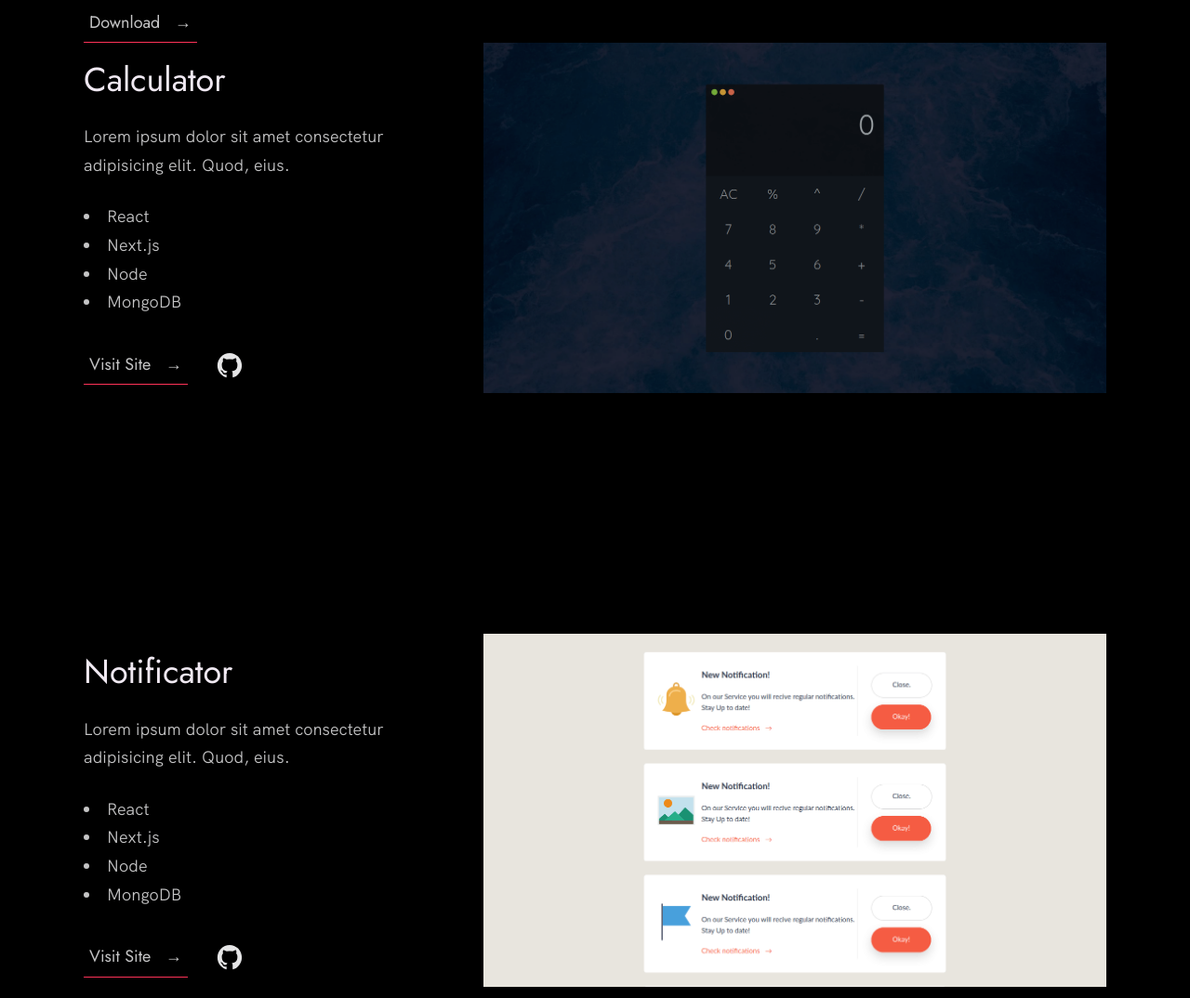
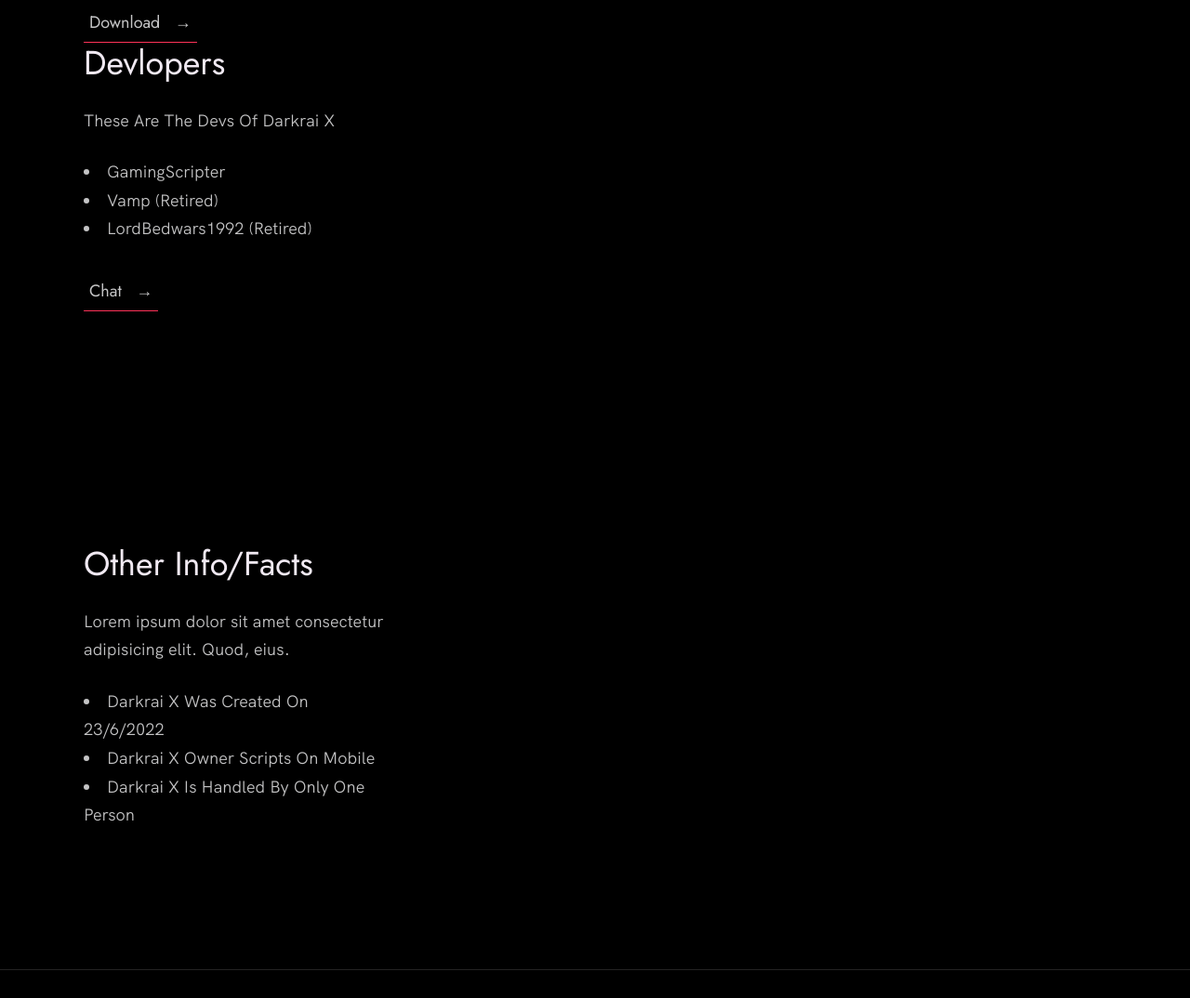
Before and after one commit to GamingScripter/DXWebsite, a plain HTML site: page index.html in a window 1280 px wide. Shown: the part 1525-2599 px from the top of the page at 93% size. Drawn offline with Linux system fonts and the light colour scheme.

Commit message:
Update index.html

```diff
--- a/index.html
+++ b/index.html
@@ -105,57 +105,39 @@
 
           <div class="work__box">
             <div class="work__text">
-              <h3>Calculator</h3>
+              <h3>Devlopers</h3>
+              <p>
+                These Are The Devs Of Darkrai X
+              </p>
+              <ul class="work__list">
+                <li>GamingScripter</li>
+                <li>Vamp (Retired)</li>
+                <li>LordBedwars1992 (Retired)</li>
+              </ul>
+
+              <div class="work__links">
+                <a href="#" class="link__text">
+                  Chat <span>&rarr;</span>
+                </a>
+              </div>
+            </div>
+          </div>
+
+          <div class="work__box">
+            <div class="work__text">
+              <h3>Other Info/Facts</h3>
               <p>
                 Lorem ipsum dolor sit amet consectetur adipisicing elit. Quod,
                 eius.
               </p>
               <ul class="work__list">
-                <li>React</li>
-                <li>Next.js</li>
-                <li>Node</li>
-                <li>MongoDB</li>
+                <li>Darkrai X Was Created On 23/6/2022</li>
+                <li>Darkrai X Owner Scripts On Mobile</li>
+                <li>Darkrai X Is Handled By Only One Person</li>
               </ul>
 
               <div class="work__links">
-                <a href="#" class="link__text">
-                  Visit Site <span>&rarr;</span>
-                </a>
-                <a href="#">
-                  <img src="./images/github.svg" class="work__code" title="View Source Code" alt="GitHub">
-                </a>
               </div>
-            </div>
-            <div class="work__image-box">
-              <img src="./images/project-2.png" class="work__image" alt="Project 1" />
-            </div>
-          </div>
-
-          <div class="work__box">
-            <div class="work__text">
-              <h3>Notificator</h3>
-              <p>
-                Lorem ipsum dolor sit amet consectetur adipisicing elit. Quod,
-                eius.
-              </p>
-              <ul class="work__list">
-                <li>React</li>
-                <li>Next.js</li>
-                <li>Node</li>
-                <li>MongoDB</li>
-              </ul>
-
-              <div class="work__links">
-                <a href="#" class="link__text">
-                  Visit Site <span>&rarr;</span>
-                </a>
-                <a href="#">
-                  <img src="./images/github.svg" class="work__code" title="View Source Code" alt="GitHub">
-                </a>
-              </div>
-            </div>
-            <div class="work__image-box">
-              <img src="./images/project-3.png" class="work__image" alt="Project 3" />
             </div>
           </div>
         </div>
@@ -210,7 +192,7 @@
 
   <section class="contact" id="contact">
     <div class="row">
-      <h2>Out Contacts</h2>
+      <h2>Our Contacts</h2>
       <div class="contact__info">
         <p>
           Discord | <a href="https://discord.gg/D6q73nefFm">Click Here To Join</a> <br>
```
